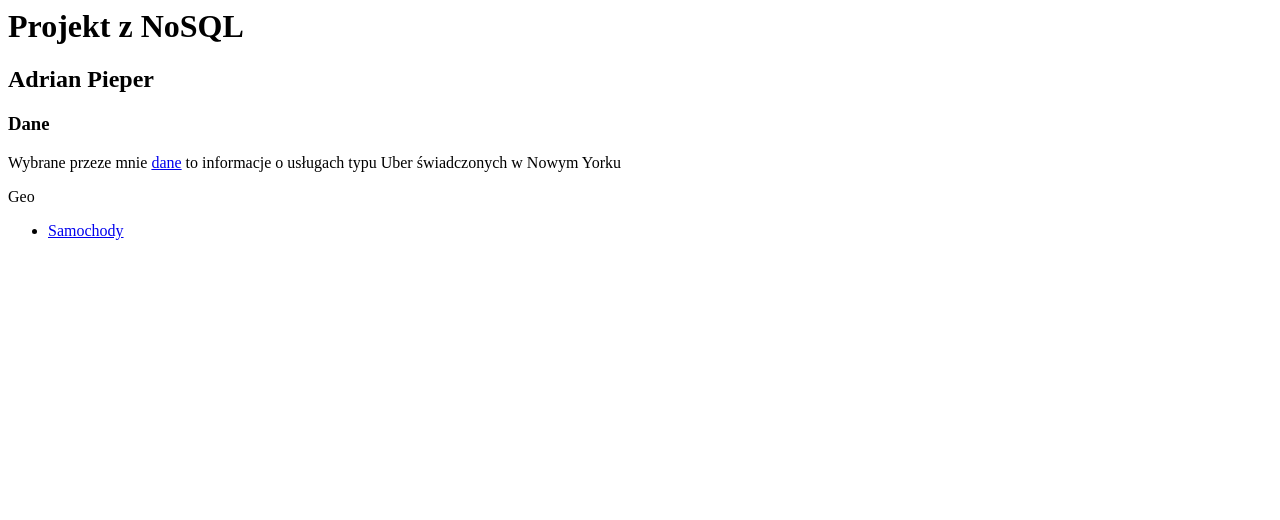
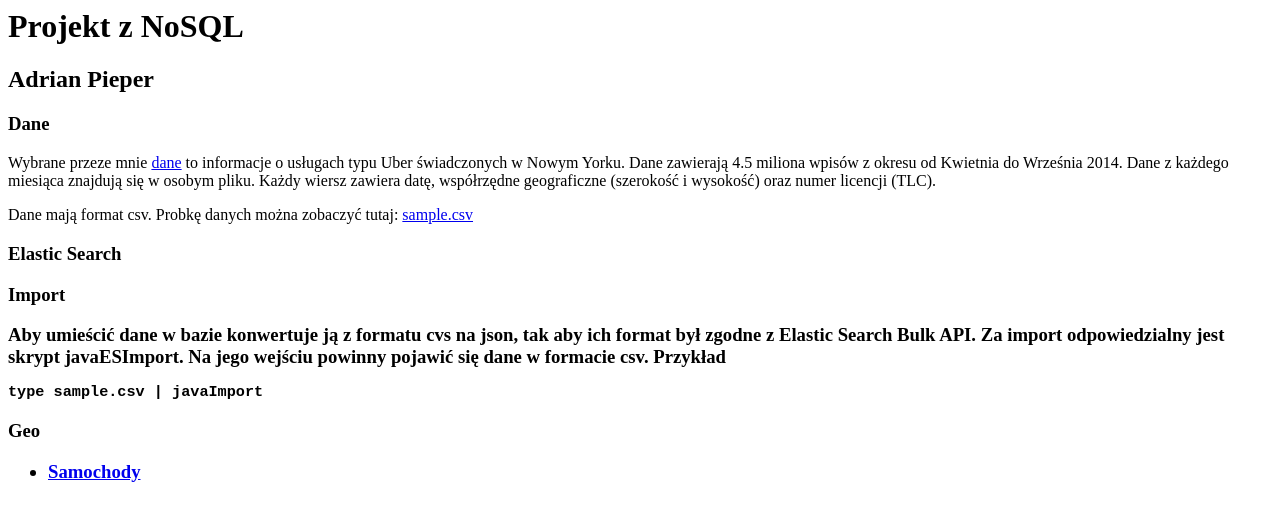
Before and after one commit to adrpieper/ug-nosql-project, a plain HTML site: page docs/index.html in a window 1280 px wide. Drawn offline with Linux system fonts and the light colour scheme.

Commit message:
Update index.html

```diff
--- a/docs/index.html
+++ b/docs/index.html
@@ -1,8 +1,17 @@
 <h1>Projekt z NoSQL</h1>
 <h2>Adrian Pieper</h2>
 <h3>Dane</h3>
-Wybrane przeze mnie <a href="examle.html">dane</a> to informacje o usługach typu Uber świadczonych w Nowym Yorku
+Wybrane przeze mnie <a href="https://www.kaggle.com/fivethirtyeight/uber-pickups-in-new-york-city">dane</a> to informacje o usługach typu Uber świadczonych w Nowym Yorku.
+Dane zawierają 4.5 miliona wpisów z okresu od Kwietnia do Września 2014. Dane z każdego miesiąca znajdują się w osobym pliku.
+Każdy wiersz zawiera datę, współrzędne geograficzne (szerokość i wysokość) oraz numer licencji (TLC).
+<p>Dane mają format csv. Probkę danych można zobaczyć tutaj: <a href="https://adrpieper.github.io/ug-nosql-project/sample.scv">sample.csv</a> </p>
 
+<h3>Elastic Search<h3>
+<h3>Import<h3>
+Aby umieścić dane w bazie konwertuje ją z formatu cvs na json, tak aby ich format był zgodne z Elastic Search Bulk API.
+Za import odpowiedzialny jest skrypt javaESImport. Na jego wejściu powinny pojawić się dane w formacie csv.
+Przykład
+<pre class="bash"><code>type sample.csv | javaImport </code></pre>
 <p>Geo</p>
 <ul>
   <li><a href="examle.html">Samochody</a></li>
```
